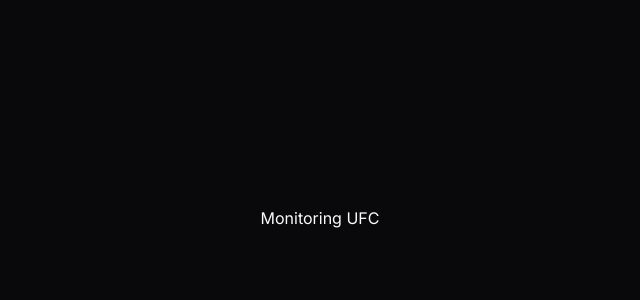
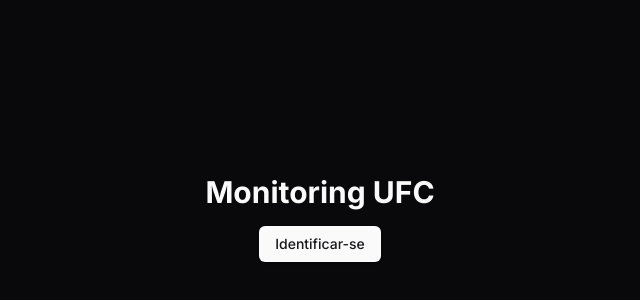
Before and after one commit to SammyFerreiraa/monitoring-example, a Next.js app: page / in a window 1280 px wide. Shown: the part 182-482 px from the top of the page, without its empty margins (320-960 px from the left). Built offline with nearby package versions, Linux system fonts and the light colour scheme.

Commit message:
:sparkles: feat: dashboard page to login page

```diff
--- /dev/null
+++ b/src/app/login/page.tsx
@@ -0,0 +1,11 @@
+import { LoginPage } from '@/templates'
+
+const page = () => {
+  return (
+    <main className="flex min-h-screen items-center justify-center">
+      <LoginPage />
+    </main>
+  )
+}
+
+export default page
--- a/src/templates/dashboard/Dashboard.tsx
+++ b/src/templates/dashboard/Dashboard.tsx
@@ -1,7 +1,13 @@
+import { Button } from '@/components/ui/button'
+import Link from 'next/link'
+
 const Dashboard = () => {
   return (
-    <div>
-      <h1>Monitoring UFC</h1>
+    <div className="flex flex-col items-center justify-center gap-4">
+      <h1 className="text-3xl font-bold ">Monitoring UFC</h1>
+      <Link href={'/login'}>
+        <Button>Identificar-se</Button>
+      </Link>
     </div>
   )
 }
--- a/src/templates/index.ts
+++ b/src/templates/index.ts
@@ -1 +1,2 @@
 export { default as Dashboard } from './dashboard/Dashboard'
+export { default as LoginPage } from './login/LoginPage'
--- /dev/null
+++ b/src/templates/login/LoginPage.tsx
@@ -0,0 +1,5 @@
+const LoginPage = () => {
+  return <div>LoginPage</div>
+}
+
+export default LoginPage
```
